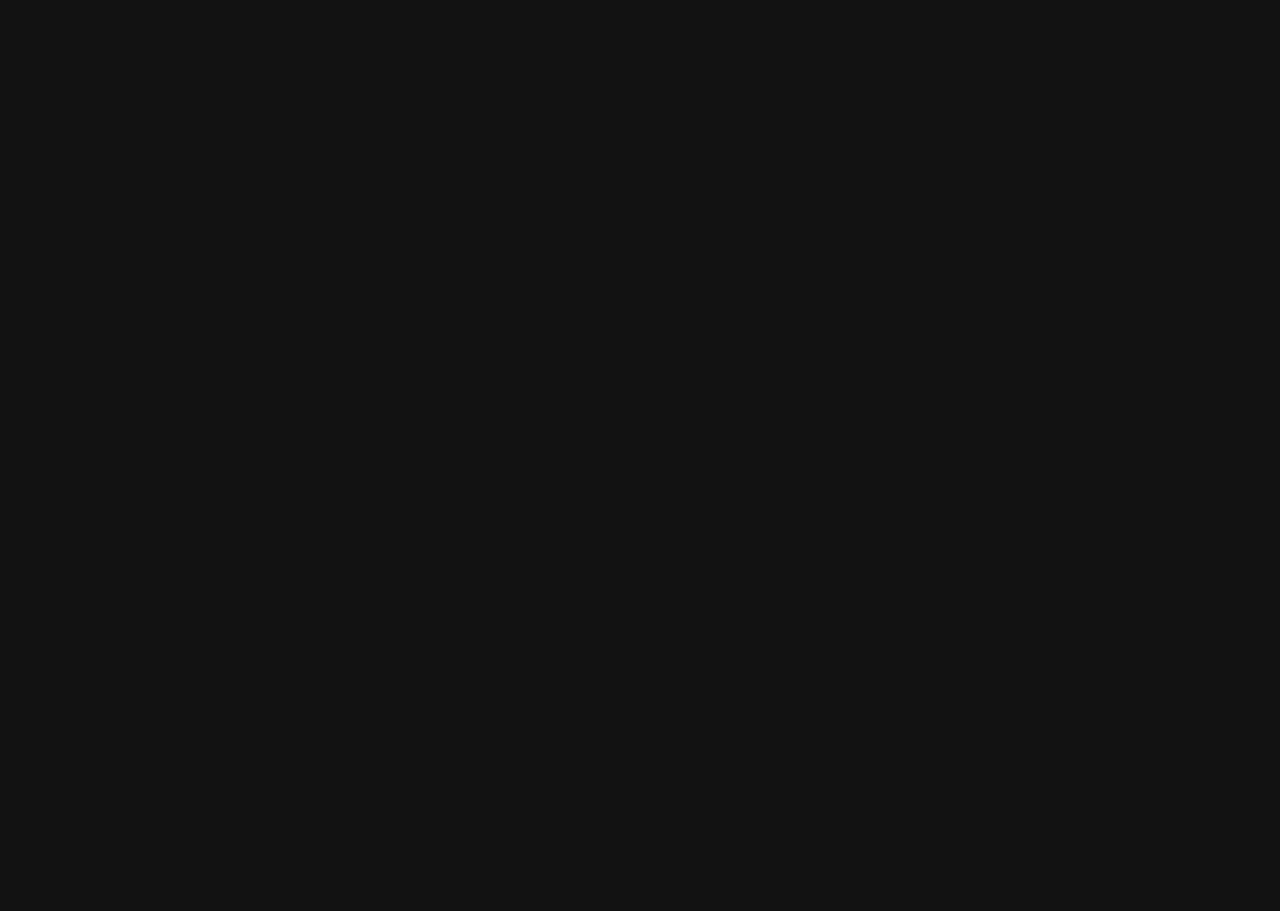
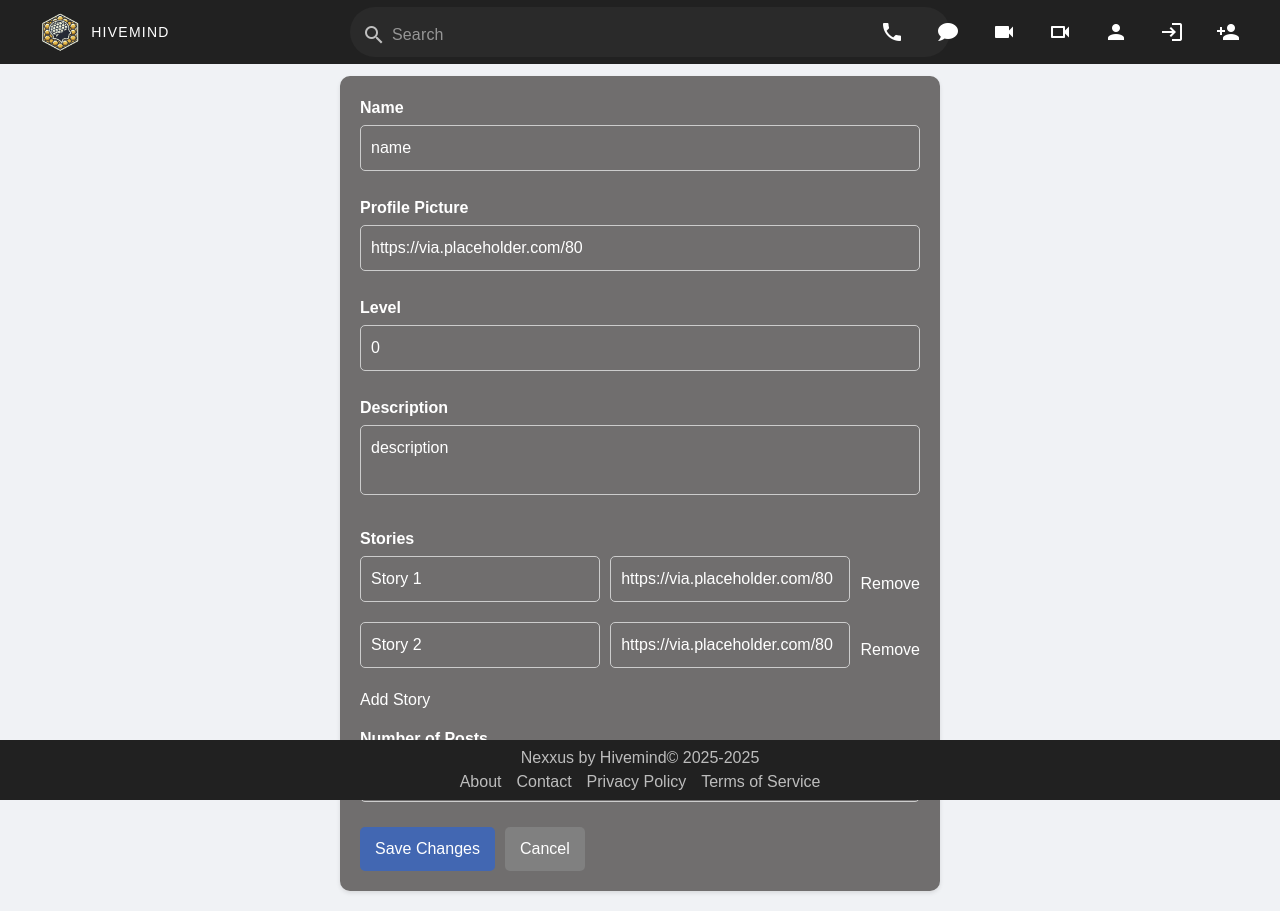
Before and after one commit to 2DAM-202425-PROJECTE/p2-g6-hivemind-app, a Vue app in the folder nexxus-frontend/: page /edit-profile in a window 1280 px wide. Before the commit this address had no page. Before the commit the page ends 800 px from the top, so only its background shows below. Built offline with nearby package versions, Linux system fonts and the light colour scheme.

Commit message:
Edited Home & EditProfilePage

```diff
--- /dev/null
+++ b/nexxus-frontend/src/components/EditProfilePage.vue
@@ -0,0 +1,172 @@
+<template>
+  <div class="edit-profile-container">
+    <Navbar />
+    <h1>Edit Profile</h1>
+    <form @submit.prevent="saveChanges">
+      <div class="form-group">
+        <label for="name">Name</label>
+        <input type="text" id="name" v-model="editableUser.name" />
+      </div>
+
+      <div class="form-group">
+        <label for="profile-pic">Profile Picture</label>
+        <input type="text" id="profile-pic" v-model="editableUser.profilePic" placeholder="Paste image URL here" />
+      </div>
+
+      <div class="form-group">
+        <label for="level">Level</label>
+        <input type="number" id="level" v-model="editableUser.level" />
+      </div>
+
+      <div class="form-group">
+        <label for="description">Description</label>
+        <textarea id="description" v-model="editableUser.description"></textarea>
+      </div>
+
+      <div class="form-group">
+        <label>Stories</label>
+        <div v-for="(story, index) in editableUser.stories" :key="index" class="story-input">
+          <input type="text" v-model="story.name" placeholder="Story name" />
+          <input type="text" v-model="story.image" placeholder="Story image URL" />
+          <button @click.prevent="removeStory(index)">Remove</button>
+        </div>
+        <button @click.prevent="addStory">Add Story</button>
+      </div>
+
+      <div class="form-group">
+        <label for="posts">Number of Posts</label>
+        <input type="number" id="posts" v-model="editableUser.posts" />
+      </div>
+
+      <div class="form-buttons">
+        <button type="submit" class="save-btn">Save Changes</button>
+        <button @click.prevent="cancelEdit" class="cancel-btn">Cancel</button>
+      </div>
+    </form>
+    <Footer />
+  </div>
+</template>
+
+<script setup>
+import { ref } from 'vue'
+import Navbar from '@/components/NavBar.vue'
+import Footer from '@/components/AppFooter.vue'
+import { useRouter } from 'vue-router'
+
+const router = useRouter()
+
+// Load user data from ProfilePage
+const user = ref({
+  name: 'name',
+  profilePic: 'https://via.placeholder.com/80',
+  level: 0,
+  description: 'description',
+  stories: [
+    { name: 'Story 1', image: 'https://via.placeholder.com/80' },
+    { name: 'Story 2', image: 'https://via.placeholder.com/80' },
+  ],
+  posts: 0,
+})
+
+// Clone the user object for editing
+const editableUser = ref({ ...user.value })
+
+// Save changes and redirect back to the Profile page
+const saveChanges = () => {
+  user.value = { ...editableUser.value } // Save changes to the user data
+  alert('Profile updated successfully!')
+  router.push('/profile') // Redirect to the Profile page
+}
+
+// Cancel editing and return to the Profile page without saving
+const cancelEdit = () => {
+  router.push('/profile')
+}
+
+// Add a new story
+const addStory = () => {
+  editableUser.value.stories.push({ name: '', image: '' })
+}
+
+// Remove a specific story by index
+const removeStory = (index) => {
+  editableUser.value.stories.splice(index, 1)
+}
+</script>
+
+<style scoped>
+.edit-profile-container {
+  font-family: Arial, sans-serif;
+  padding: 20px;
+  background-color: #f0f2f5;
+  min-height: 100vh;
+}
+
+h1 {
+  font-size: 24px;
+  margin-bottom: 20px;
+}
+
+form {
+  max-width: 600px;
+  margin: 0 auto;
+  background: #706e6e;
+  padding: 20px;
+  border-radius: 10px;
+  box-shadow: 0 2px 4px rgba(0, 0, 0, 0.1);
+}
+
+.form-group {
+  margin-bottom: 15px;
+}
+
+label {
+  display: block;
+  margin-bottom: 5px;
+  font-weight: bold;
+}
+
+input,
+textarea {
+  width: 100%;
+  padding: 10px;
+  margin-bottom: 10px;
+  border: 1px solid #ccc;
+  border-radius: 5px;
+}
+
+textarea {
+  resize: none;
+}
+
+.story-input {
+  display: flex;
+  gap: 10px;
+  margin-bottom: 10px;
+}
+
+.story-input input {
+  flex: 1;
+}
+
+button {
+  cursor: pointer;
+}
+
+.save-btn {
+  background-color: #4267B2;
+  color: white;
+  border: none;
+  padding: 10px 15px;
+  border-radius: 5px;
+  margin-right: 10px;
+}
+
+.cancel-btn {
+  background-color: grey;
+  color: white;
+  border: none;
+  padding: 10px 15px;
+  border-radius: 5px;
+}
+</style>
--- a/nexxus-frontend/src/components/HomePage.vue
+++ b/nexxus-frontend/src/components/HomePage.vue
@@ -15,6 +15,18 @@
         <div class="post-info">
           <h3>Radostin Ivanov</h3>
           <p>IES EBRE</p>
+        </div>
+        <div class="post-menu">
+          <button @click="toggleMenu">
+            <i class="mdi mdi-dots-vertical"></i>
+          </button>
+          <div v-if="menuVisible" class="dropdown-menu">
+            <ul>
+              <li @click="reportPost">Report</li>
+              <li @click="editPost">Edit</li>
+              <li @click="deletePost">Delete</li>
+            </ul>
+          </div>
         </div>
       </div>
 
@@ -58,6 +70,7 @@
 const likes = ref(0);
 const comments = ref(0);
 const shares = ref(0);
+const menuVisible = ref(false);
 
 const likePost = () => {
   likes.value++;
@@ -69,6 +82,22 @@
 
 const sharePost = () => {
   shares.value++;
+};
+
+const toggleMenu = () => {
+  menuVisible.value = !menuVisible.value;
+};
+
+const reportPost = () => {
+  alert('Post reported');
+};
+
+const editPost = () => {
+  alert('Edit post');
+};
+
+const deletePost = () => {
+  alert('Post deleted');
 };
 </script>
 
@@ -123,6 +152,7 @@
   gap: 10px;
   align-items: center;
   margin-bottom: 15px;
+  position: relative;
 }
 
 .profile-pic {
@@ -139,6 +169,43 @@
 .post-info p {
   font-size: 12px;
   margin: 0;
+}
+
+.post-menu {
+  margin-left: auto;
+  position: relative;
+}
+
+.post-menu button {
+  background: none;
+  border: none;
+  cursor: pointer;
+}
+
+.dropdown-menu {
+  position: absolute;
+  top: 100%;
+  right: 0;
+  background: white;
+  border: 1px solid #d3d3d3;
+  border-radius: 5px;
+  box-shadow: 0 2px 5px rgba(0, 0, 0, 0.1);
+  z-index: 1000;
+}
+
+.dropdown-menu ul {
+  list-style: none;
+  margin: 0;
+  padding: 0;
+}
+
+.dropdown-menu li {
+  padding: 10px;
+  cursor: pointer;
+}
+
+.dropdown-menu li:hover {
+  background: #f0f0f0;
 }
 
 .post-image {
--- a/nexxus-frontend/src/router/index.js
+++ b/nexxus-frontend/src/router/index.js
@@ -2,6 +2,7 @@
 import HomePage from '../components/HomePage.vue';
 import Login from '../components/Login.vue';
 import ProfilePage from '../components/ProfilePage.vue';
+import EditProfilePage from '../components/EditProfilePage.vue'; // Import EditProfilePage
 
 const routes = [
   {
@@ -18,6 +19,11 @@
     path: '/profile',
     name: 'Profile',
     component: ProfilePage,
+  },
+  {
+    path: '/edit-profile', // Add new route for EditProfilePage
+    name: 'EditProfile',
+    component: EditProfilePage,
   },
 ];
 
```
